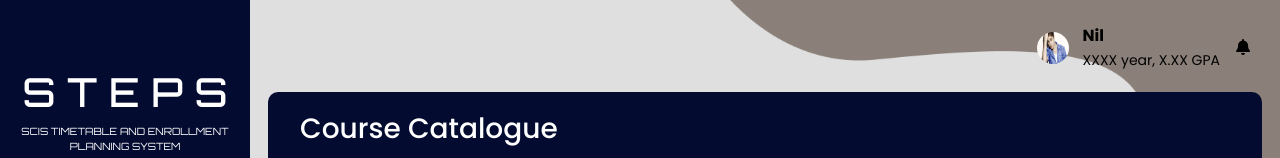
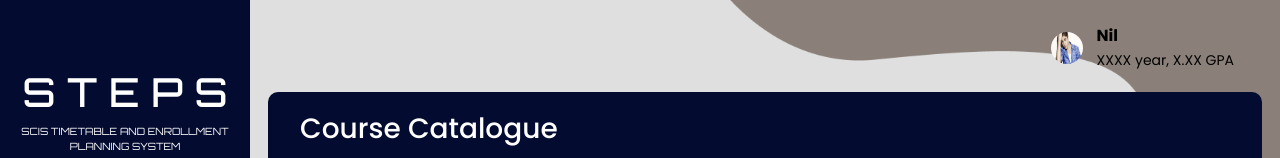
Before and after one commit to kevin73633/WebApp2Group9, a website with bundled scripts: page catalog.html in a window 1280 px wide. Shown: the top 158 px of the page. Built offline with nearby package versions, Linux system fonts and the light colour scheme.

Commit message:
no bell!

```diff
--- a/catalog.html
+++ b/catalog.html
@@ -121,9 +121,7 @@
 					<strong id="nameheader">Nil</strong>
 					<small id = "profileData">XXXX year, X.XX GPA</small>
 				</div>
-				<div id="bell" >
-					<i class="fa fa-bell" aria-hidden="true"></i>
-				</div>
+
 			</div>
             <div class="row" id="welcome-banner">
                 <p id="banner_name" class="h3 mb-1">Course Catalogue</p>
```
Also changed, not shown: dashboard.html (+1 -3 lines), planner.html (+1 -3 lines).
